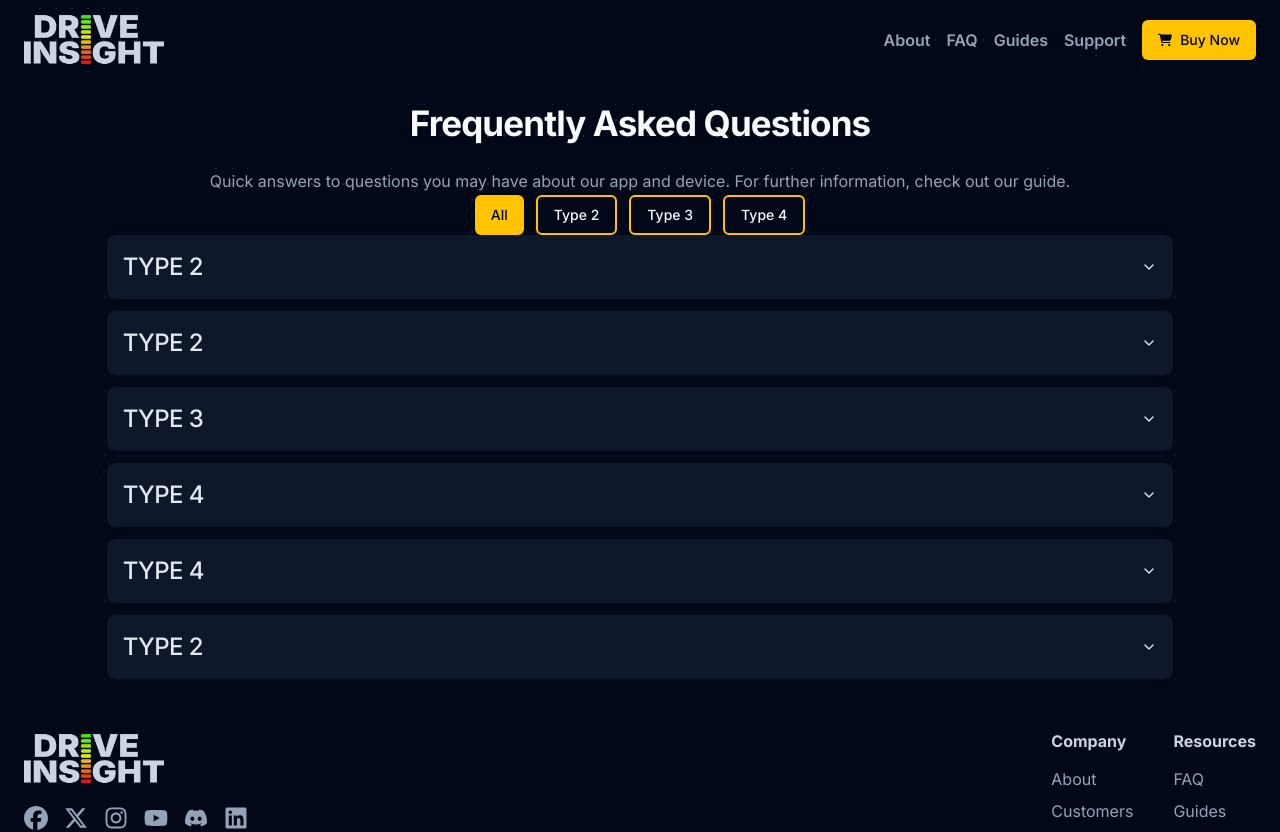
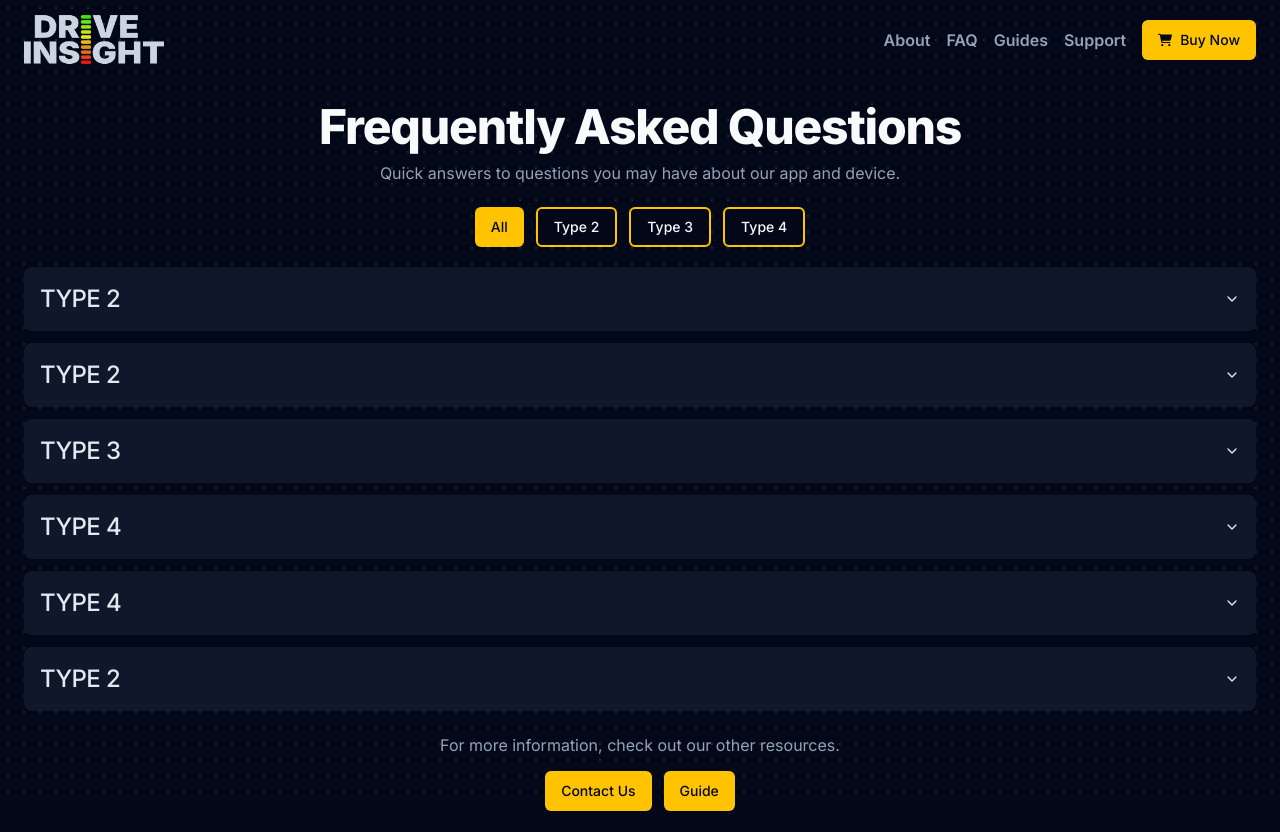
Before and after one commit to seoyeong643/drive-insight-website, a Next.js app: page /faq in a window 1280 px wide. Shown: the top 832 px of the page. Built offline with nearby package versions, Linux system fonts and the light colour scheme.

Commit message:
Updated FAQ changes

```diff
--- a/app/faq/page.tsx
+++ b/app/faq/page.tsx
@@ -8,6 +8,7 @@ import {
 } from "@/components/ui/accordion";
 import { Button } from "@/components/ui/button";
 import { Category, faq } from "@/constants/faq";
+import Link from "next/link";
 import { useState } from "react";
 
 export default function FAQ() {
@@ -17,18 +18,14 @@ export default function FAQ() {
     );
 
     return (
-        <div className="flex flex-col items-center justify-center">
-            <h1
-                className="text-4xl font-bold"
-                style={{ textAlign: "center", fontSize: 35 }}>
-                Frequently Asked Questions
-            </h1>
-            <br />
-
-            <p style={{ textAlign: "center" }}>
-                Quick answers to questions you may have about our app and
-                device. For further information, check out our guide.
-            </p>
+        <div className="container mx-auto flex flex-col items-center justify-center gap-5">
+            <div className="flex flex-col items-center gap-2">
+                <h1>Frequently Asked Questions</h1>
+                <p>
+                    Quick answers to questions you may have about our app and
+                    device.
+                </p>
+            </div>
 
             <div className="flex flex-row gap-3">
                 {Object.values(Category).map((category) => {
@@ -55,7 +52,7 @@ export default function FAQ() {
             <Accordion
                 type="single"
                 collapsible
-                className="mx-auto flex w-5/6 flex-col gap-3">
+                className="mx-auto flex w-full flex-col gap-3 px-6">
                 {faq.map((item, index) => {
                     return (
                         (item.category === selectedCategory ||
@@ -75,6 +72,18 @@ export default function FAQ() {
                     );
                 })}
             </Accordion>
+
+            <div className="flex flex-col gap-3">
+                <p>For more information, check out our other resources.</p>
+                <div className="flex flex-row justify-center gap-3">
+                    <Button asChild>
+                        <Link href="/support">Contact Us</Link>
+                    </Button>
+                    <Button asChild>
+                        <Link href="/guide">Guide</Link>
+                    </Button>
+                </div>
+            </div>
         </div>
     );
 }
```
